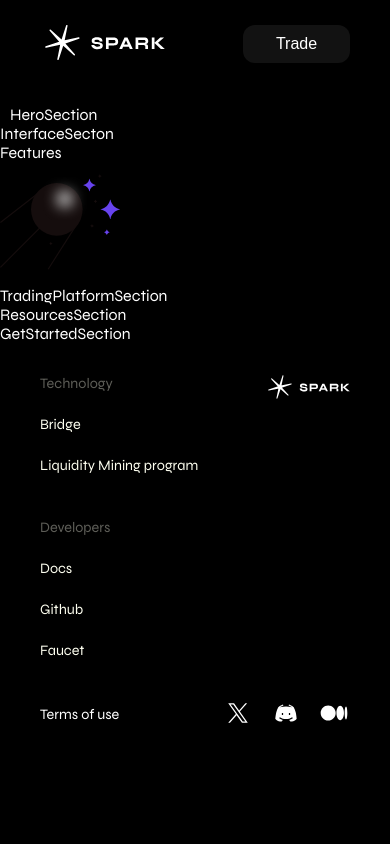
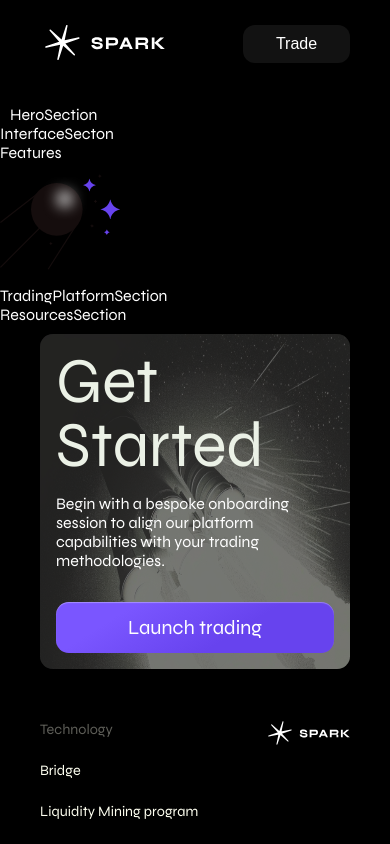
Before and after one commit to compolabs/spark-landing, a Next.js app: page / in a window 390 px wide. Shown: the top 844 px of the page. Built offline with nearby package versions, Linux system fonts and the light colour scheme.

Commit message:
responsive layout for fet started section (#8)
Co-authored-by: anna.kuvarina <AnnaKuvarina>

```diff
--- a/src/core/components/LandingPage/GetStartedSection.tsx
+++ b/src/core/components/LandingPage/GetStartedSection.tsx
@@ -1,9 +1,157 @@
-import React from 'react'
+import { css } from '@emotion/react';
+import Image from 'next/image';
+
+import SectionWrapper from '@/core/components/common/SectionWrapper';
+import theme from '@/core/styles/theme';
+import ExternalLinkButton from '@/core/components/common/ExternalLinkWrapper';
+import { externalLinks } from '@/core/constants/externalLinks';
 
 const GetStartedSection = () => {
   return (
-    <div id="#tradeSmart">GetStartedSection</div>
-  )
-}
+    <SectionWrapper>
+      <section id="#tradeSmart" css={cssStyles.container}>
+        <main css={cssStyles.content}>
+          <h2 css={cssStyles.header}>Get Started</h2>
+          <p css={cssStyles.paragraph}>
+            Begin with a bespoke onboarding session to align our platform capabilities with your trading methodologies.
+          </p>
+          <ExternalLinkButton
+            href={externalLinks.tradeApp}
+            label="Launch trading"
+            styles={cssStyles.linkButton}
+          />
+        </main>
+
+        <div css={cssStyles.imageContainer}>
+          <Image
+            src="/images/rocket.png"
+            alt="rocket"
+            css={cssStyles.image}
+            fill
+          />
+        </div>
+      </section>
+    </SectionWrapper>
+  );
+};
+
+const cssStyles = {
+  container: css`
+    position: relative;
+    margin: 10px 0 20px;
+    border-radius: ${theme.borderRadius.default};
+    width: 100%;
+
+    ${theme.media.tablet} {
+      display: flex;
+      justify-content: space-between;
+    }
+
+    ${theme.media.desktop} {
+      padding: ${theme.spacing.extra};
+    }
+  `,
+
+  content: css`
+    padding: ${theme.spacing.medium};
+
+    ${theme.media.tabletBreakPoint} {
+      padding: 40px;
+    }
+
+    ${theme.media.desktop} {
+      display: flex;
+      flex-direction: column;
+      align-items: center;
+      width: 100%;
+    }
+  `,
+
+  header: css`
+    font-size: ${theme.text.size.large};
+    padding-bottom: ${theme.spacing.medium};
+    color: ${theme.colors.white.title};
+    font-weight: ${theme.text.weight.regular};
+    line-height: 1;
+    max-width: 18rem;
+
+    ${theme.media.tabletBreakPoint} {
+      font-size: ${theme.text.size.huge};
+    }
+
+    ${theme.media.desktop} {
+      max-width: 100%;
+      padding-bottom: ${theme.spacing.large};
+    }
+  `,
+
+  paragraph: css`
+    font-size: ${theme.text.size.tiny};
+    color: ${theme.colors.white.default};
+    margin-bottom: ${theme.spacing.huge};
+    max-width: 18rem;
+
+    ${theme.media.tabletBreakPoint} {
+      max-width: 27.5rem;
+      font-size: ${theme.text.size.medium};
+      padding-bottom: ${theme.spacing.extra};
+      margin-bottom: ${theme.spacing.default};
+    }
+
+    ${theme.media.tabletLandscape} {
+      color: ${theme.colors.grey.light};
+    }
+
+    ${theme.media.desktop} {
+      max-width: 37.5rem;
+      color: ${theme.colors.white.text};
+    }
+  `,
+
+  linkButton: css`
+    display: flex;
+    justify-content: center;
+    padding: ${theme.spacing.normal};
+    background: ${theme.colors.gradients.buttonCTA};
+    font-size: ${theme.text.size.body};
+    border-radius: ${theme.borderRadius.default};
+    width: 100%;
+    box-shadow: ${theme.shadow.inset};
+
+    ${theme.media.tabletBreakPoint} {
+      max-width: 13.75rem;
+    }
+  `,
+
+  imageContainer: css`
+    position: absolute;
+    z-index: -1;
+    background: ${theme.colors.grey.bgDark};
+    width: 100%;
+    height: 100%;
+    left: 0;
+    right: 0;
+    top: 0;
+    border-radius: ${theme.borderRadius.default};
+  `,
+
+  image: css`
+    opacity: 0.4;
+    border-radius: ${theme.borderRadius.default};
+
+    ${theme.media.tabletBreakPoint} {
+      left: auto !important;
+      max-width: 39rem;
+    }
+
+    ${theme.media.tabletLandscape} {
+      opacity: 1;
+    }
+
+    ${theme.media.desktop} {
+      max-width: 48rem;
+    }
+  `
+};
 
 export default GetStartedSection
--- a/src/core/styles/theme.ts
+++ b/src/core/styles/theme.ts
@@ -36,12 +36,15 @@ const landingTheme = {
   colors: {
     white: {
       default: "#ffffff",
+      title: "#EBF1E6",
+      text: "#F8FCFC",
       100: "#FEFFF0",
       37: "#FEFFF05E",
     },
     grey: {
       light: "#A2A2A2",
-      dark: "#2A2A2A"
+      dark: "#2A2A2A",
+      bgDark: "#232322",
     },
     black: {
       default: "#000",
@@ -95,6 +98,7 @@ const landingTheme = {
     breakpoints: {
       mobile: 360,
       tabletBreakPoint: 640,
+      tabletLandscape: 1024,
       tablet: 1280,
       desktop: 1920,
     },
@@ -103,6 +107,9 @@ const landingTheme = {
     },
     get tabletBreakPoint() {
       return `@media (min-width: ${this.breakpoints.tabletBreakPoint}px)`;
+    },
+    get tabletLandscape() {
+      return `@media (min-width: ${this.breakpoints.tabletLandscape}px)`;
     },
     get tablet() {
       return `@media (min-width: ${this.breakpoints.tablet}px)`;
```
